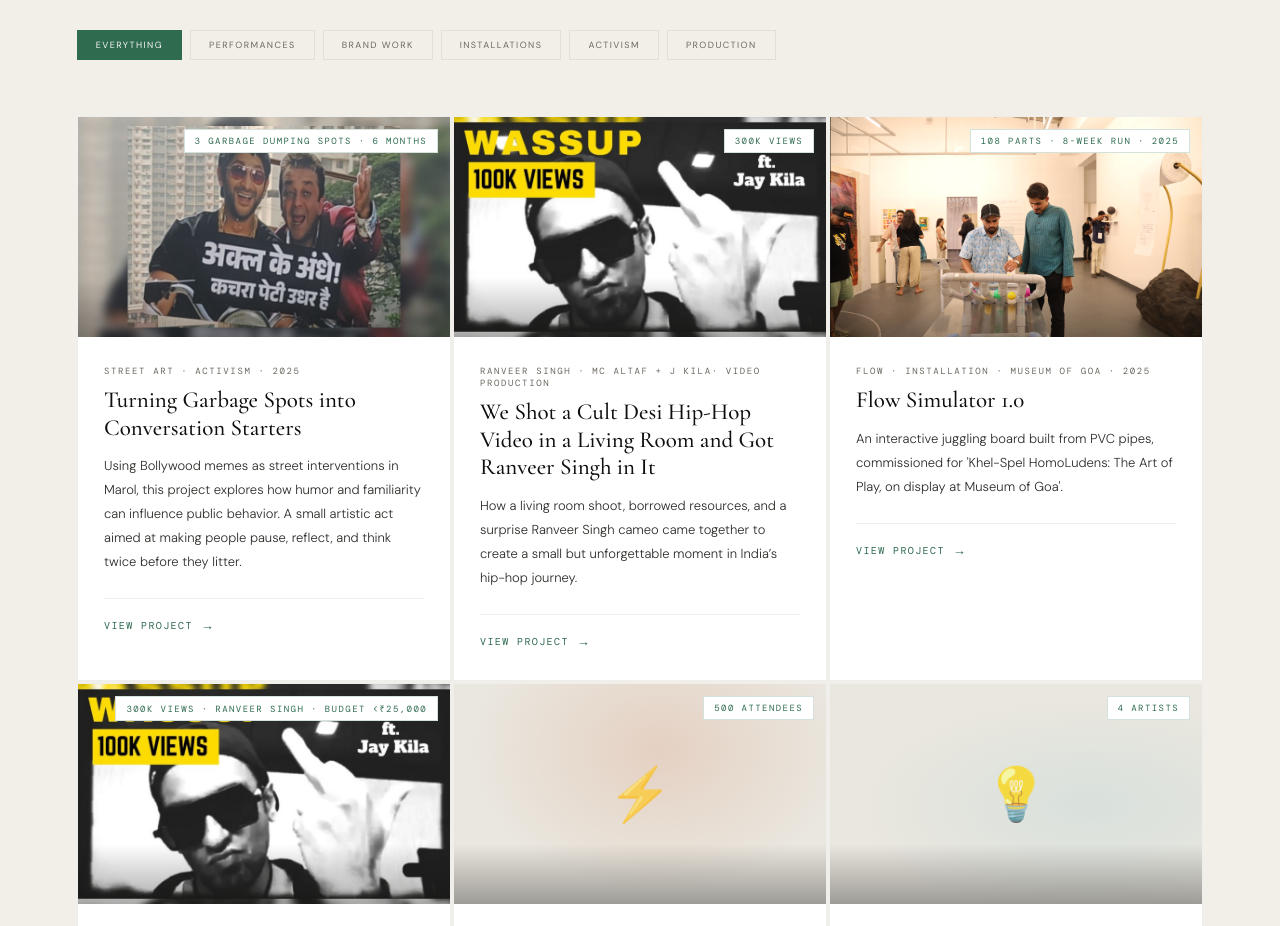
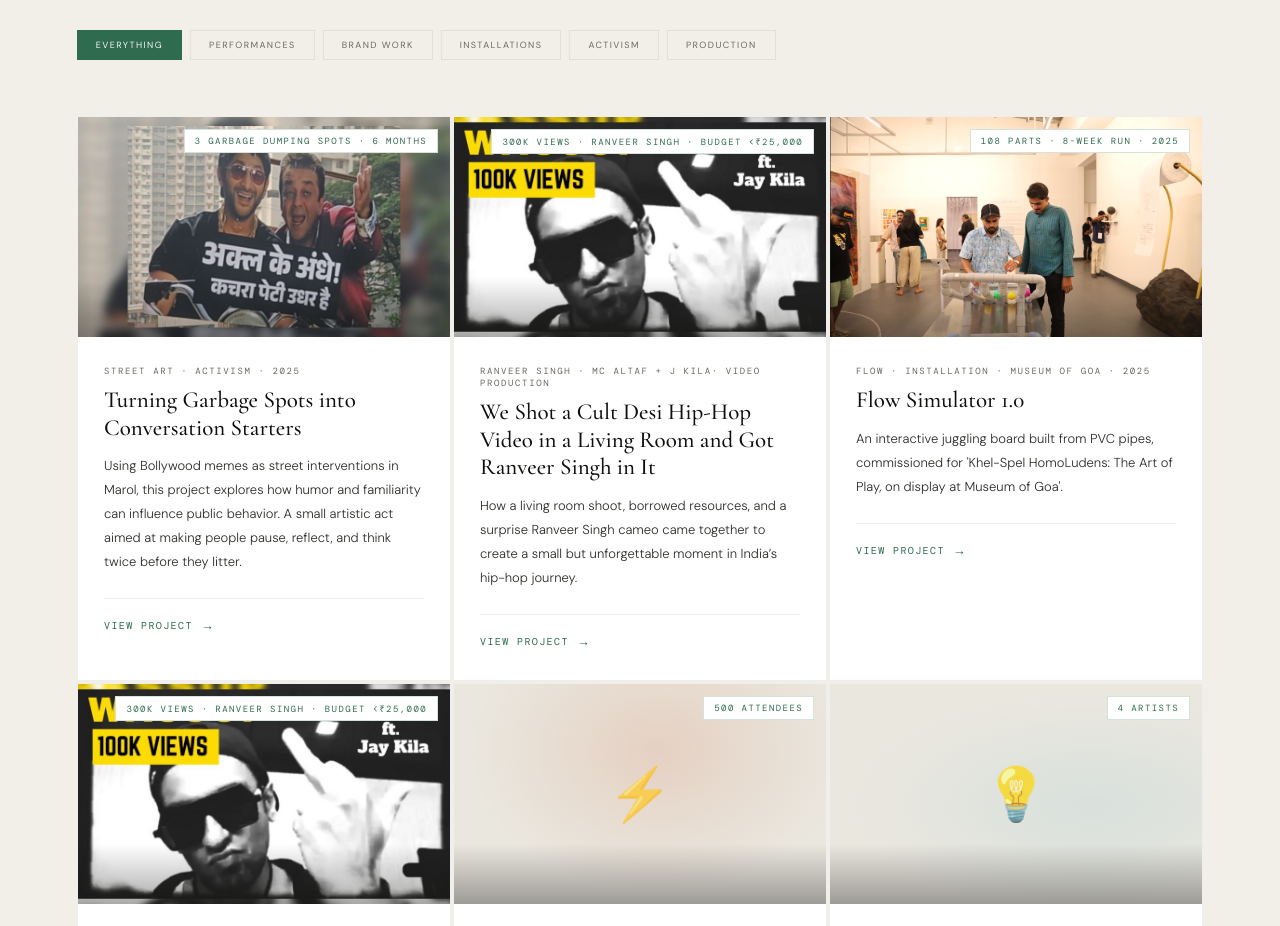
Before and after one commit to omkardhara/Website, a React (Create React App) app: page / in a window 1280 px wide. Shown: the part 2648-3574 px from the top of the page. Built offline with nearby package versions, Linux system fonts and the light colour scheme; a web font is replaced by a local one.

Commit message:
Update App.js

```diff
--- a/src/App.js
+++ b/src/App.js
@@ -270,7 +270,7 @@ const WORK = [
     tag: "Ranveer Singh · MC Altaf + J Kila· Video Production",
     title: "We Shot a Cult Desi Hip-Hop Video in a Living Room and Got Ranveer Singh in It",
     desc: "How a living room shoot, borrowed resources, and a surprise Ranveer Singh cameo came together to create a small but unforgettable moment in India’s hip-hop journey.",
-    stat: "300k views",
+    stat: "300K views · Ranveer Singh · Budget <₹25,000",
     gradient: "radial-gradient(ellipse at 40% 50%, rgba(191,155,69,0.12), transparent 65%)",
     glyph: "✊",
    image: "/images/wassup-production-omkardhareshwar-1.jpg",
```
